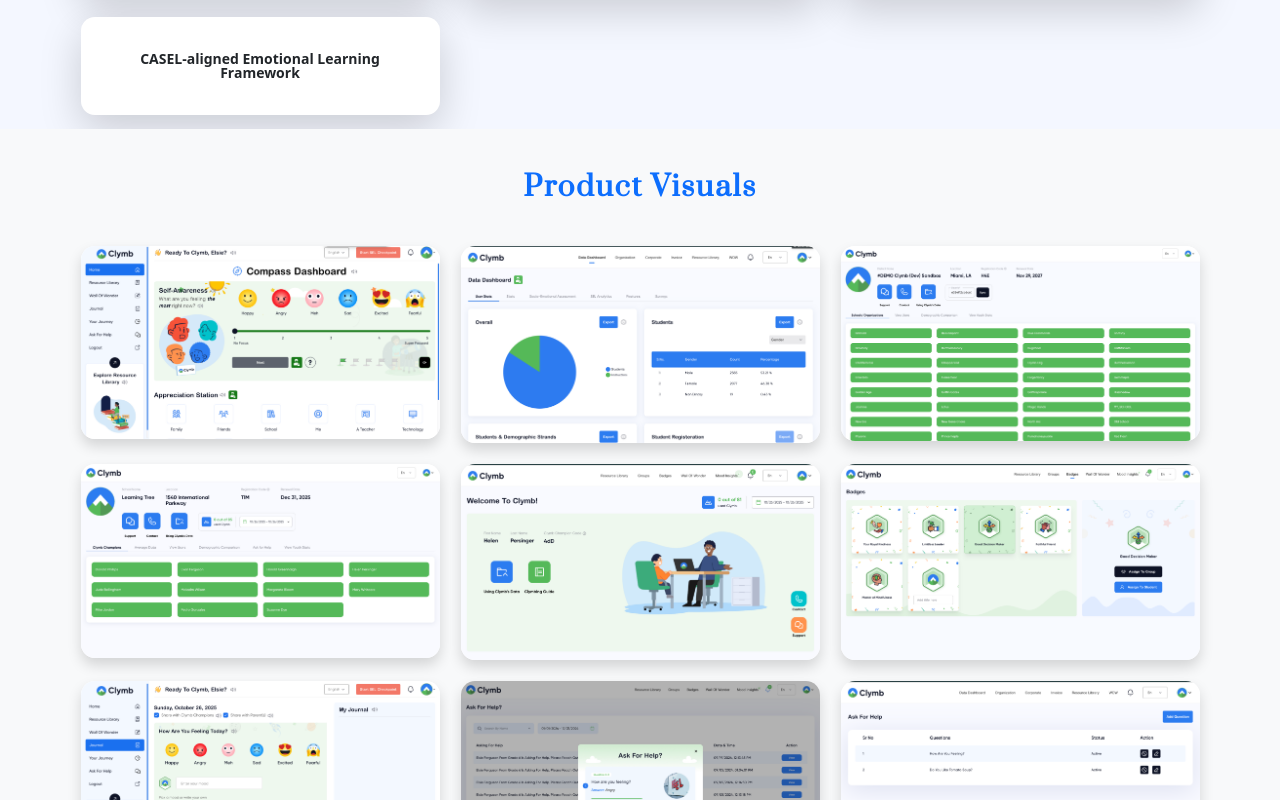
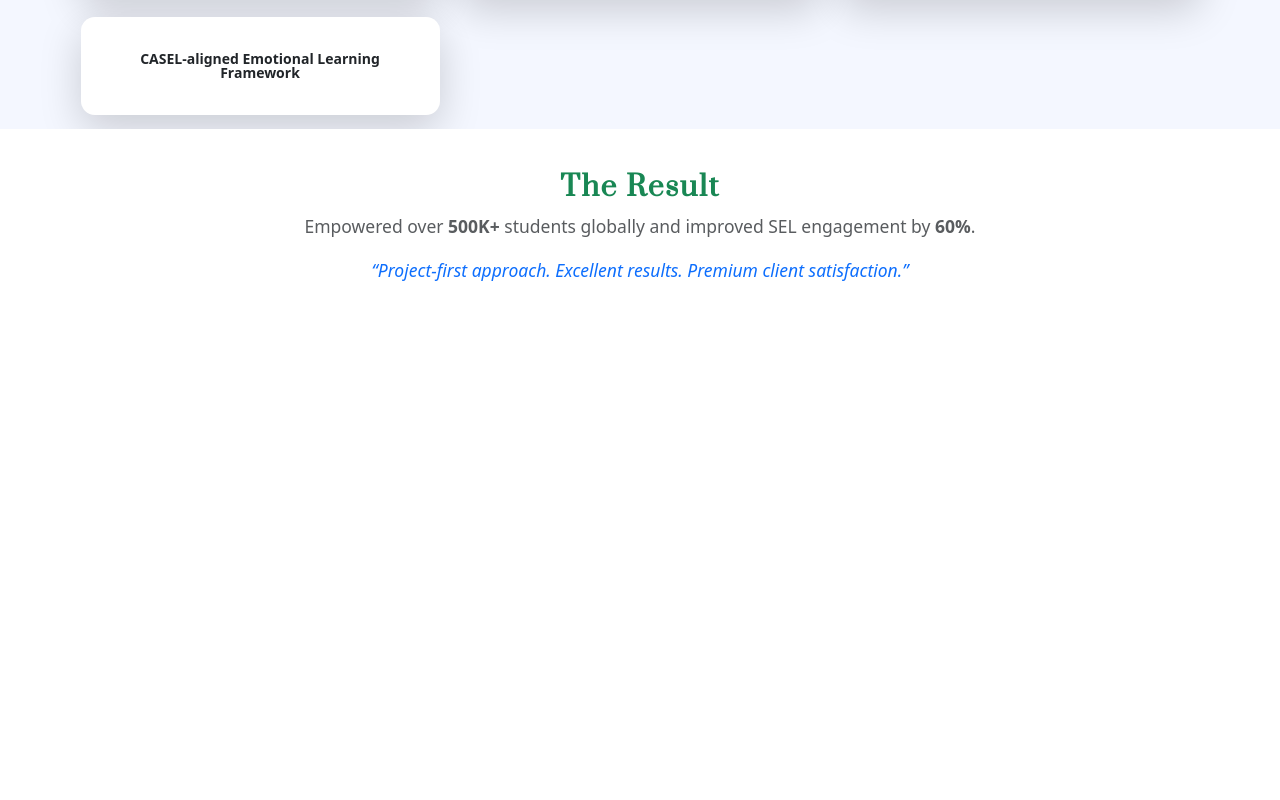
Before and after one commit to ketan123456/TechFutura-Solutions-Portfolio, a Next.js app: page /portfolio/clymb in a window 1280 px wide. Shown: the part 1820-2620 px from the top of the page. After the commit the page ends 2159 px from the top, so only its background shows below. Built offline with nearby package versions, Linux system fonts and the light colour scheme.

Commit message:
clymb changes

```diff
--- a/src/app/portfolio/clymb/components/clymb.tsx
+++ b/src/app/portfolio/clymb/components/clymb.tsx
@@ -340,7 +340,7 @@ const Clymb: React.FC = () => {
       </section>
 
       {/* ===== Product Visuals with Modal ===== */}
-      <section className="bg-light py-5">
+      {/* <section className="bg-light py-5">
         <div className="container" data-aos="fade-up">
           <h2 className="fw-bold text-center text-primary mb-5">
             Product Visuals
@@ -374,9 +374,7 @@ const Clymb: React.FC = () => {
               </div>
             ))}
           </div>
-
-          {/* Fullscreen Modal */}
-          {/* {selectedImage && (
+          {selectedImage && (
             <div
               className="fullscreen-modal d-flex justify-content-center align-items-center"
               onClick={() => setSelectedImage(null)}>
@@ -398,9 +396,9 @@ const Clymb: React.FC = () => {
                 />
               </div>
             </div>
-          )} */}
+          )}
         </div>
-      </section>
+      </section> */}
 
       {/* ===== Final Result ===== */}
       <section className="py-5 text-center bg-white" data-aos="zoom-in">
```
